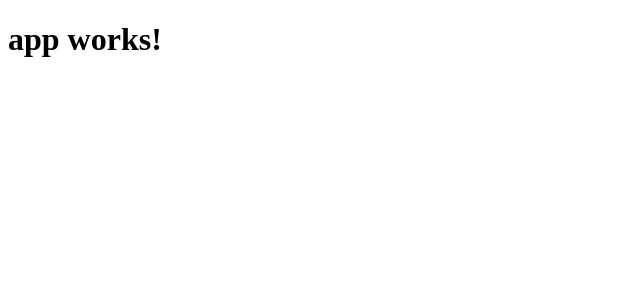
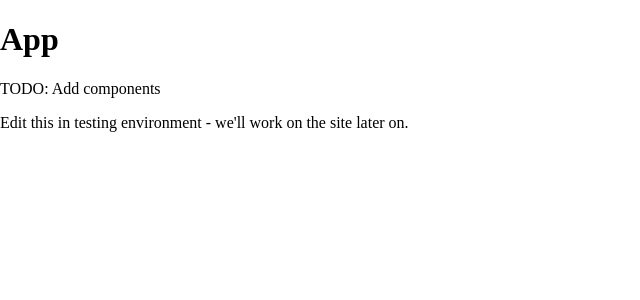
Before and after one commit to nejcmacek/dragonhack2017, an Angular app: page / in a window 1280 px wide. Shown: the top 300 px of the page, without its empty margins (0-640 px from the left). Built offline with nearby package versions, Linux system fonts and the light colour scheme.

Commit message:
Initial commit

```diff
--- a/src/app/app.component.html
+++ b/src/app/app.component.html
@@ -1,3 +1,3 @@
-<h1>
-	{{title}}
-</h1>
+<h1>App</h1>
+<p>TODO: Add components</p>
+<p>Edit this in testing environment - we'll work on the site later on.</p>
--- a/src/styles.css
+++ b/src/styles.css
@@ -1 +1,11 @@
-/* You can add global styles to this file, and also import other style files */
+body, html {
+  padding: 0;
+  margin: 0;
+}
+
+body {
+  height: 100%;
+  width: 100%;
+  overflow-x: hidden;
+  overflow-y: auto;
+}
```
